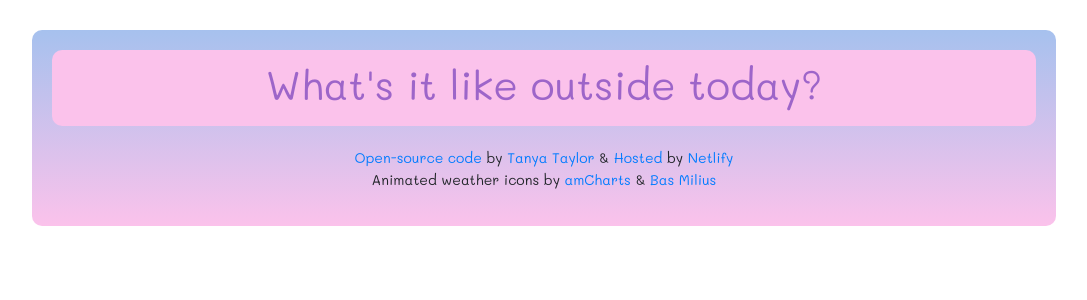
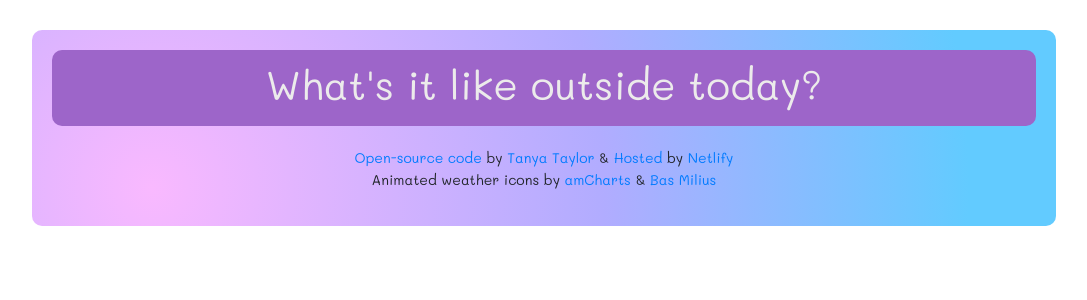
Before and after one commit to TanyaTaylor17/react-weather-app, a React (Create React App) app: page / in a window 1280 px wide. Shown: the top 300 px of the page, without its empty margins (96-1183 px from the left). Built offline with nearby package versions, Linux system fonts and the light colour scheme; no server answers.

Commit message:
Styling changes

```diff
--- a/src/App.css
+++ b/src/App.css
@@ -5,7 +5,13 @@
   font-family: "Mali", "Segoe UI Emoji";
   padding: 20px;
   margin: 0 auto;
-  background-image: linear-gradient(to top, #fbc2eb 0%, #a6c1ee 100%);
+  background: radial-gradient(
+    circle at 11.7% 80.6%,
+    rgb(249, 185, 255) 0%,
+    rgb(177, 172, 255) 49.3%,
+    rgb(98, 203, 255) 89%
+  );
+
   border-radius: 10px;
   margin-top: 30px;
   max-width: 80%;
@@ -14,10 +20,10 @@
 
 .App-header {
   font-size: 30px;
-  border: #fbc2eb;
-  background: #fbc2eb;
+  border: #9d65c9;
+  background: #9d65c9;
   border-radius: 10px;
-  color: #9d65c9;
+  color: #ecebeb;
   padding: 10px;
   margin-bottom: 20px;
 }
--- a/src/DisplayDailyForecast.js
+++ b/src/DisplayDailyForecast.js
@@ -35,7 +35,7 @@ export default function DisplayDailyForecast(props) {
       </span>
       <br />
       {Math.round(props.data.main.temp)}
-      <sup>°C</sup> | {Math.round((props.data.main.temp * 9) / 5) + 32}{" "}
+      <sup>°C</sup> | {Math.round((props.data.main.temp * 9) / 5) + 32}
       <sup>°F</sup>
       <br />
       <br />
--- a/src/DisplayHourlyForecast.js
+++ b/src/DisplayHourlyForecast.js
@@ -32,7 +32,7 @@ export default function DisplayHourlyForecast(props) {
       </span>
       <br />
       {Math.round(props.data.main.temp)}
-      <sup>°C</sup> | {Math.round((props.data.main.temp * 9) / 5) + 32}{" "}
+      <sup>°C</sup> | {Math.round((props.data.main.temp * 9) / 5) + 32}
       <sup>°F</sup>
       <br />
       <br />
--- a/src/TemperatureConversion.js
+++ b/src/TemperatureConversion.js
@@ -45,7 +45,8 @@ export default function TemperatureConversion(props) {
               <li>
                 <strong>Feels Like: </strong>
                 <span id="feels-like">
-                  {Math.round(props.feelsLikeCelsius)}°C
+                  {Math.round(props.feelsLikeCelsius)}
+                  <sup>°C</sup>
                 </span>
                 <span className="unit" id="feels-like-unit">
                   {" "}
@@ -53,14 +54,20 @@ export default function TemperatureConversion(props) {
               </li>
               <li>
                 <strong>Max: </strong>
-                <span id="max-temp">{Math.round(props.maxTempCelsius)}°C</span>
+                <span id="max-temp">
+                  {Math.round(props.maxTempCelsius)}
+                  <sup>°C</sup>
+                </span>
                 <span className="unit" id="max-temp-unit">
                   {" "}
                 </span>{" "}
               </li>
               <li>
                 <strong>Min: </strong>
-                <span id="min-temp">{Math.round(props.minTempCelsius)}°C</span>
+                <span id="min-temp">
+                  {Math.round(props.minTempCelsius)}
+                  <sup>°C</sup>
+                </span>
                 <span className="unit" id="min-temp-unit">
                   {" "}
                 </span>{" "}
--- a/src/WeatherData.js
+++ b/src/WeatherData.js
@@ -62,11 +62,11 @@ export default function WeatherData(props) {
                 </li>
                 <li>
                   <strong>Wind: </strong>
-                  <span id="wind">{props.data.wind}</span> m/s{" "}
+                  <span id="wind">{props.data.wind}</span> m/s
                 </li>
                 <li>
                   <strong>Pressure: </strong>
-                  <span id="pressure">{props.data.pressure}</span>{" "}
+                  <span id="pressure">{props.data.pressure}</span>
                 </li>
               </ul>
             </Col>
--- a/src/WeatherForecast.css
+++ b/src/WeatherForecast.css
@@ -15,11 +15,6 @@
   color: #5d54a4;
 }
 
-.weather-forecast .hourly-forecast {
-  padding-top: 10px;
-  padding-bottom: 0;
-}
-
 hr {
   background-color: #a26dcacc;
   height: 2px;
--- a/src/WeatherForecast.js
+++ b/src/WeatherForecast.js
@@ -37,7 +37,6 @@ export default function WeatherForecast(props) {
             <DisplayHourlyForecast data={forecast.list[3]} />
             <DisplayHourlyForecast data={forecast.list[4]} />
           </Row>
-          <br />
           <hr />
           <Row id="daily-forecast-header">
             <Col id="forecast-header">5 Day Forecast</Col>
--- a/src/WeatherSearch.css
+++ b/src/WeatherSearch.css
@@ -80,6 +80,7 @@
 
 #current-conditions .weather-icon {
   padding: 0 auto;
+  margin-top: 10px;
   padding-top: 40px;
   padding-bottom: 30px;
   transform: scale(2.5);
@@ -99,8 +100,8 @@
 
 .weather-advice {
   font-weight: bold;
-  background: #a26dcacc;
-  color: #2a3d66;
+  background: #9d65c9;
+  color: #ecebeb;
   padding: 10px;
   border-radius: 10px;
 }
```
